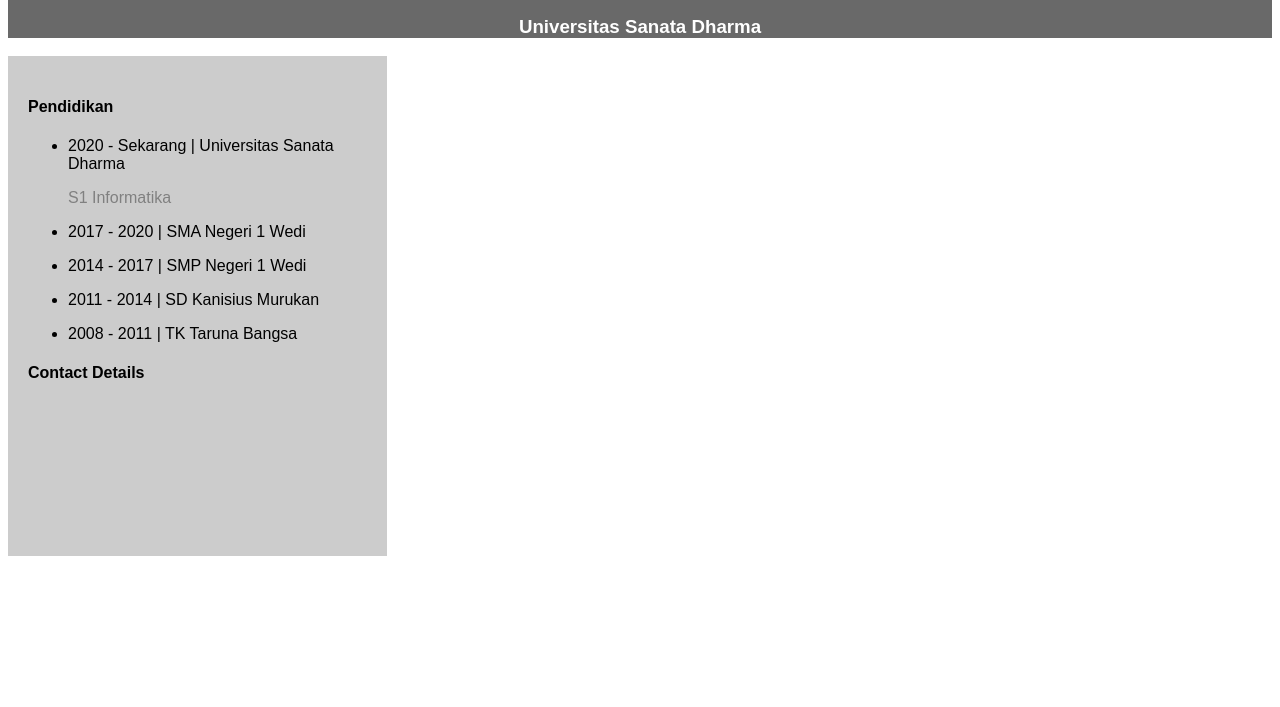
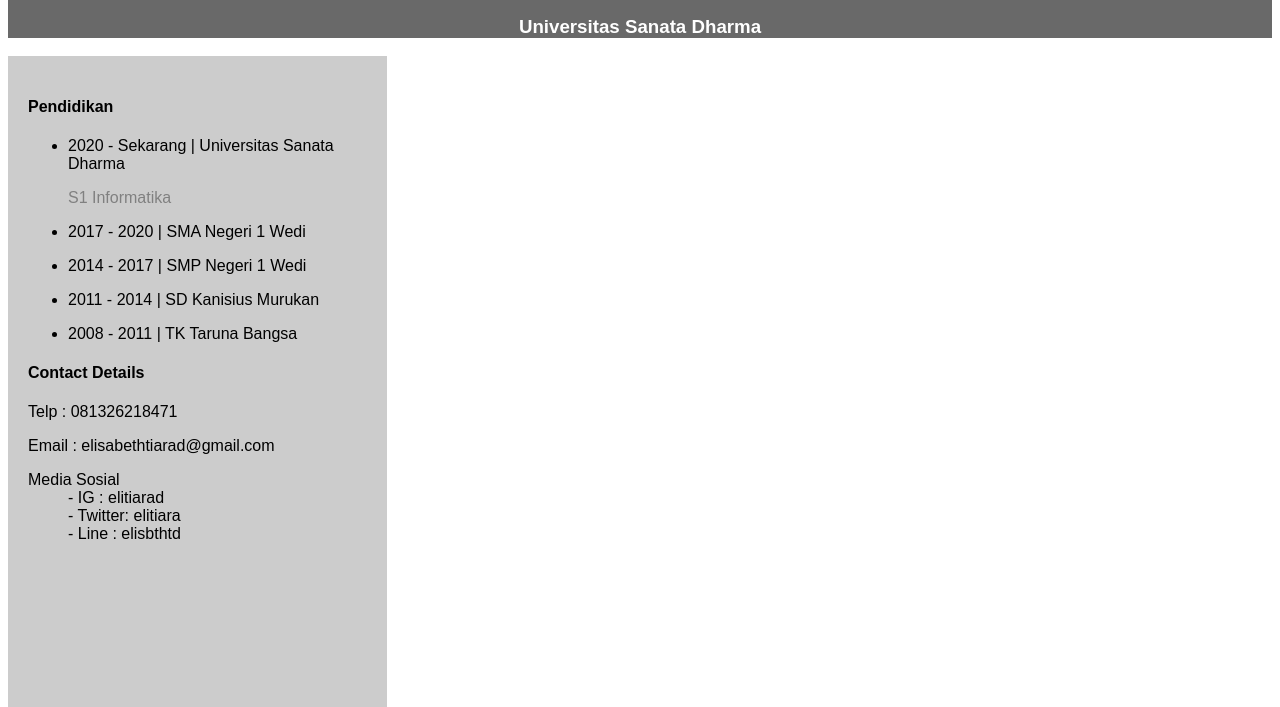
Before and after one commit to elisabethtiarad/Pemrograman-Berbasis-Platform-D, a plain HTML site: page index.html in a window 1280 px wide. Shown: the part 93-800 px from the top of the page. Drawn offline with Linux system fonts and the light colour scheme.

Commit message:
mengedit coba coba

```diff
--- a/index.html
+++ b/index.html
@@ -23,10 +23,12 @@
    nav {
   float: left;
   width: 30%;
-  height: 500px; /* only for demonstration, should be removed */
+  height: 900px; /* only for demonstration, should be removed */
   background: #ccc;
   padding: 20px;
 }
+
+
 </style>
 <body>
     <header>
@@ -47,6 +49,14 @@
           </ul>
 
           <h4>Contact Details</h4>
+          <p>Telp  : 081326218471</p>
+          <p>Email : elisabethtiarad@gmail.com</p>
+          <dl>
+            <dt>Media Sosial</dt>
+            <dd>- IG    : elitiarad</dd>
+            <dd>- Twitter: elitiara</dd>
+            <dd>- Line  : elisbthtd</dd>
+          </dl>
           <ul>
 
           </ul>
```
